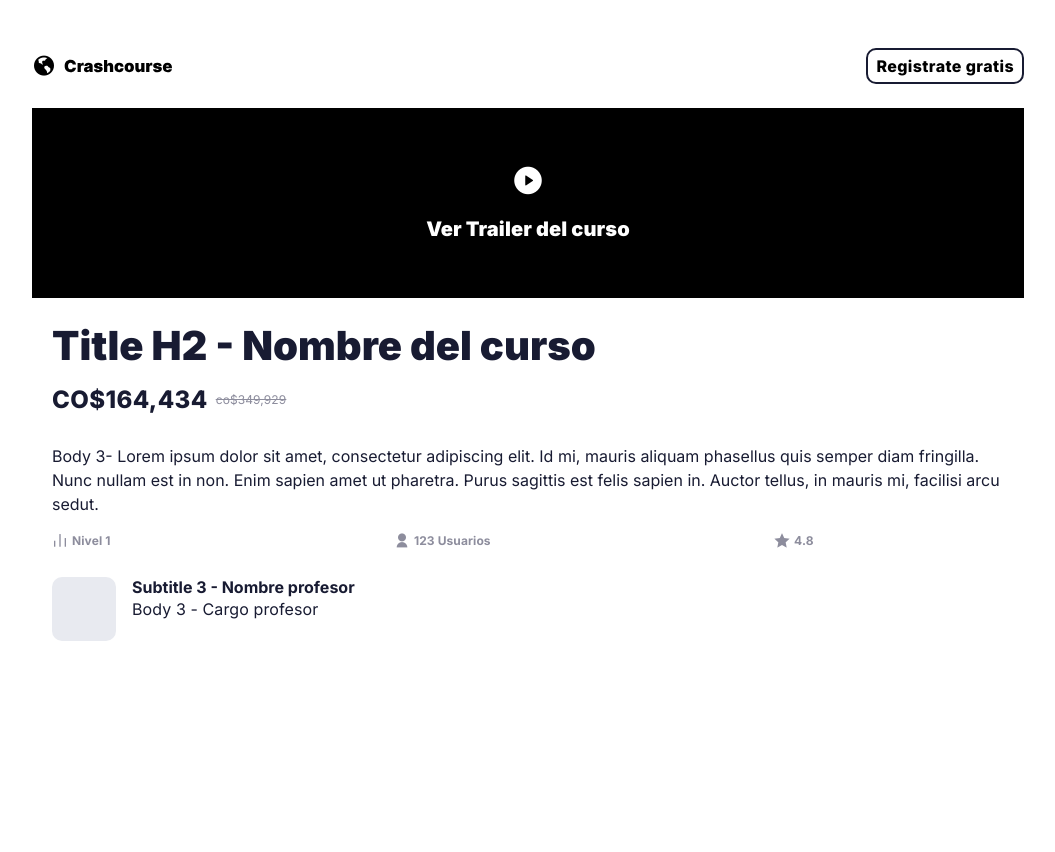
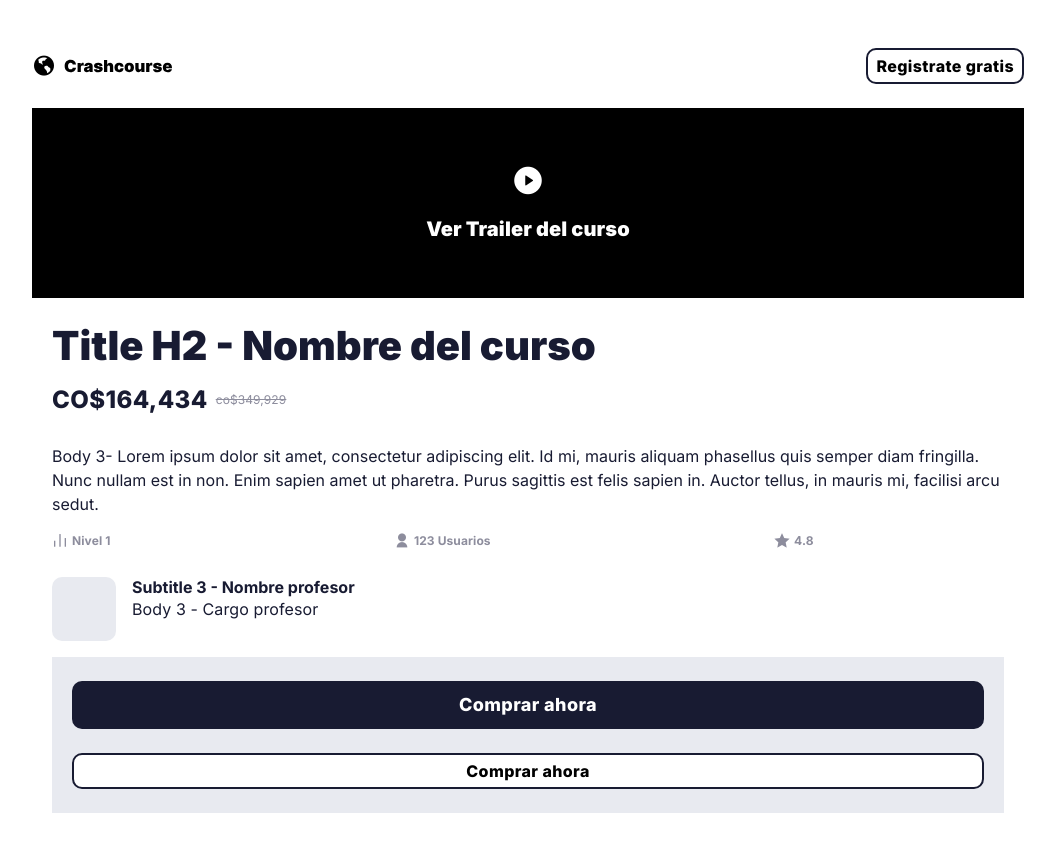
Before and after one commit to kedeinroga/crashcourse-front, a React (Create React App) app: page / in a window 1280 px wide. Shown: the top 852 px of the page, without its empty margins (112-1167 px from the left). Before the commit the page ends 800 px from the top, so only its background shows below. Built offline with nearby package versions, Linux system fonts and the light colour scheme.

Commit message:
created component button add cart

```diff
--- /dev/null
+++ b/src/components/UI/Buttons/AddCart.css
@@ -0,0 +1,15 @@
+.button-add__cart {
+  background: var(--color-white);
+  border-radius: 10px;
+  padding: 8px;
+  gap: 10px;
+  border-radius: 10px;
+  padding: 14px, 40px, 14px, 40px;
+  border: 2px solid var(--color-black);
+  font-size: 16px;
+  font-style: normal;
+  font-weight: 800;
+  line-height: 16px;
+  letter-spacing: 0.4px;
+  text-align: center;
+}
--- /dev/null
+++ b/src/components/UI/Buttons/AddCart.tsx
@@ -0,0 +1,7 @@
+import "./AddCart.css";
+
+function AddCart() {
+  return <button className="button-add__cart">Comprar ahora</button>;
+}
+
+export default AddCart;
--- a/src/components/UI/Buttons/Button.tsx
+++ b/src/components/UI/Buttons/Button.tsx
@@ -2,7 +2,7 @@ import React from "react";
 import "./Button.css";
 
 function Button() {
-  return <button className="button__comprar">Comprar ahora</button>;
+  return <a className="button__comprar">Comprar ahora</a>;
 }
 
 export default Button;
--- a/src/components/cursodetail/CursoInfo.css
+++ b/src/components/cursodetail/CursoInfo.css
@@ -15,4 +15,8 @@
 
 .info-curso__content--buttons {
   background: #e8eaf0;
+  padding: 24px 20px;
+  display: flex;
+  flex-direction: column;
+  gap: 24px;
 }
--- a/src/components/cursodetail/CursoInfo.tsx
+++ b/src/components/cursodetail/CursoInfo.tsx
@@ -1,6 +1,8 @@
 import "./CursoInfo.css";
 
 import IconCursoDetail from "../UI/IconCusoDetail";
+import Button from "../UI/Buttons/Button";
+import AddCart from "../UI/Buttons/AddCart";
 import CursoPrice from "../UI/CursoPrice";
 import CardInfoProf from "./CardInfoProf";
 
@@ -19,7 +21,10 @@ function CursoInfo() {
         <IconCursoDetail />
       </div>
       <CardInfoProf />
-      <div className="info-curso__content--buttons"></div>
+      <div className="info-curso__content--buttons">
+        <Button />
+        <AddCart />
+      </div>
     </div>
   );
 }
```
